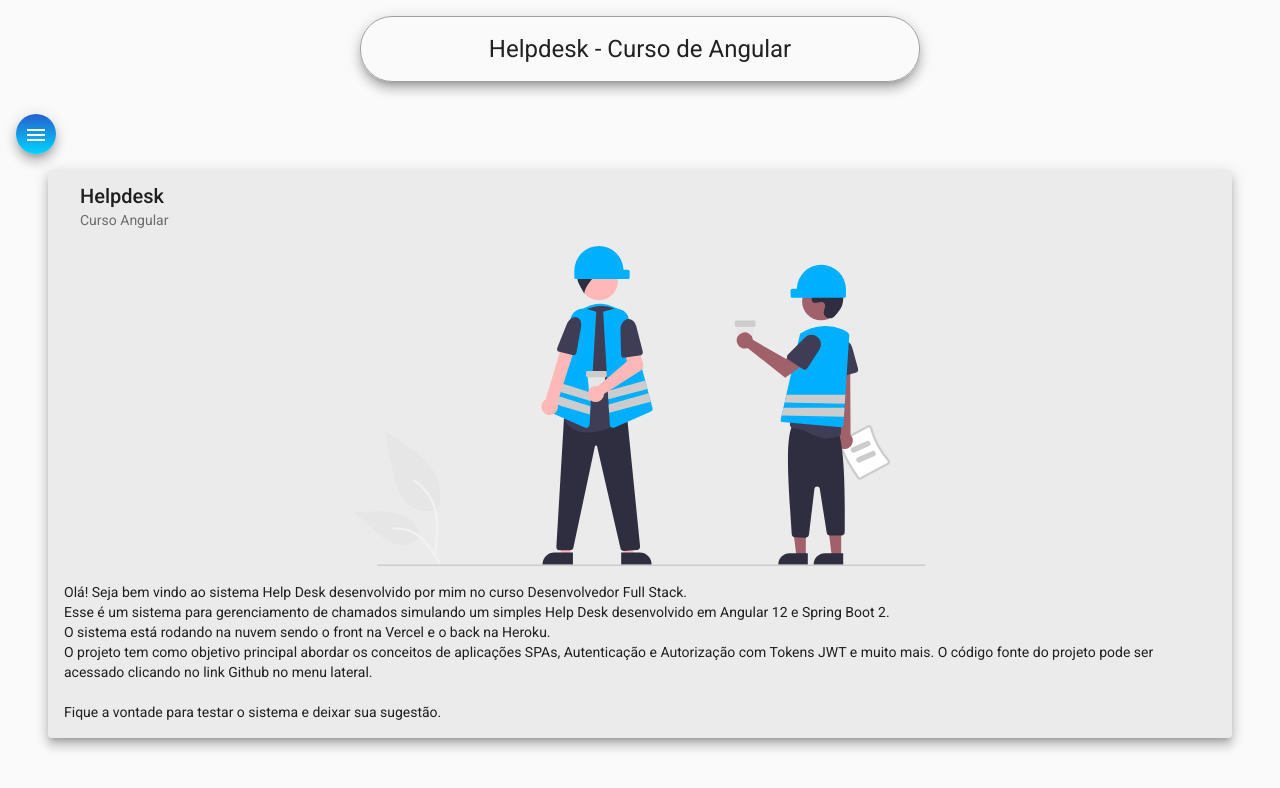
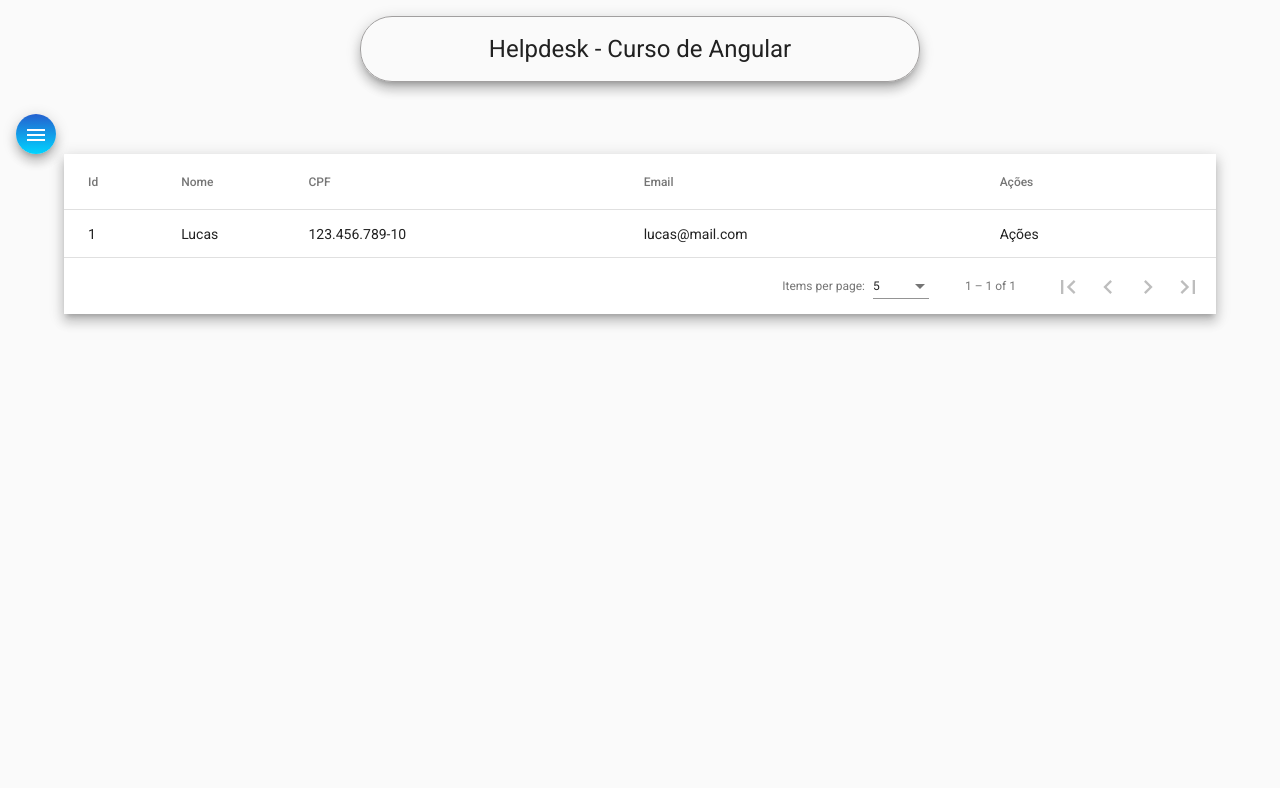
Before and after one commit to lucas208/helpdesk-front, an Angular app: page /tecnicos in a window 1280 px wide. Before the commit this address led to /home. Shown: the top 788 px of the page. Built offline with nearby package versions, Linux system fonts and the light colour scheme.

Commit message:
Refinando componente tecnico-list

```diff
--- a/src/app/components/nav/nav.component.ts
+++ b/src/app/components/nav/nav.component.ts
@@ -11,7 +11,7 @@
   constructor(private router: Router) { }
 
   ngOnInit(): void {
-    this.router.navigate(['home'])
+    this.router.navigate(['tecnicos'])
   }
 
 }
--- a/src/app/components/tecnico/tecnico-list/tecnico-list.component.css
+++ b/src/app/components/tecnico/tecnico-list/tecnico-list.component.css
@@ -0,0 +1,8 @@
+.container {
+    width: 90%;
+    margin: auto;
+}
+
+table {
+    width: 100%;
+}
--- a/src/app/components/tecnico/tecnico-list/tecnico-list.component.html
+++ b/src/app/components/tecnico/tecnico-list/tecnico-list.component.html
@@ -1 +1,39 @@
-<p>tecnico-list works!</p>
+<div class="container">
+    <div class="mat-elevation-z8">
+        <table mat-table [dataSource]="dataSource">
+
+          <ng-container matColumnDef="position">
+            <th mat-header-cell *matHeaderCellDef> Id </th>
+            <td mat-cell *matCellDef="let element"> {{element.id}} </td>
+          </ng-container>
+
+          <ng-container matColumnDef="name">
+            <th mat-header-cell *matHeaderCellDef> Nome </th>
+            <td mat-cell *matCellDef="let element"> {{element.nome}} </td>
+          </ng-container>
+
+          <ng-container matColumnDef="weight">
+            <th mat-header-cell *matHeaderCellDef> CPF </th>
+            <td mat-cell *matCellDef="let element"> {{element.cpf}} </td>
+          </ng-container>
+
+          <ng-container matColumnDef="symbol">
+            <th mat-header-cell *matHeaderCellDef> Email </th>
+            <td mat-cell *matCellDef="let element"> {{element.email}} </td>
+          </ng-container>
+
+          <ng-container matColumnDef="acoes">
+            <th mat-header-cell *matHeaderCellDef> Ações </th>
+            <td mat-cell *matCellDef="let element"> Ações </td>
+          </ng-container>
+
+          <tr mat-header-row *matHeaderRowDef="displayedColumns"></tr>
+          <tr mat-row *matRowDef="let row; columns: displayedColumns;"></tr>
+        </table>
+
+        <mat-paginator [pageSizeOptions]="[5, 10, 20]"
+                       showFirstLastButtons
+                       aria-label="Select page of periodic elements">
+        </mat-paginator>
+      </div>
+</div>
--- a/src/app/components/tecnico/tecnico-list/tecnico-list.component.ts
+++ b/src/app/components/tecnico/tecnico-list/tecnico-list.component.ts
@@ -1,4 +1,7 @@
-import { Component, OnInit } from '@angular/core';
+import { Component, OnInit, ViewChild } from '@angular/core';
+import { MatPaginator } from '@angular/material/paginator';
+import { MatTableDataSource } from '@angular/material/table';
+import { Tecnico } from 'src/app/models/tecnico';
 
 @Component({
   selector: 'app-tecnico-list',
@@ -7,9 +10,31 @@
 })
 export class TecnicoListComponent implements OnInit {
 
+  ELEMENT_DATA: Tecnico[] = [
+    {
+      id: 1,
+      nome: 'Lucas',
+      cpf: '123.456.789-10',
+      email: 'lucas@mail.com',
+      senha: '1234',
+      perfis: ['0'],
+      dataCriacao: '08/10/2022'
+    }
+  ];
+
+  displayedColumns: string[] = ['position', 'name', 'weight', 'symbol', 'acoes'];
+  dataSource = new MatTableDataSource<Tecnico>(this.ELEMENT_DATA);
+
   constructor() { }
 
   ngOnInit(): void {
   }
 
+
+  @ViewChild(MatPaginator) paginator: MatPaginator;
+
+  ngAfterViewInit() {
+    this.dataSource.paginator = this.paginator;
+  }
+
 }
--- /dev/null
+++ b/src/app/models/tecnico.ts
@@ -0,0 +1,9 @@
+export interface Tecnico {
+    id?: any;
+    nome: string;
+    cpf: string;
+    email: string;
+    senha: string;
+    perfis: string[];
+    dataCriacao: any;
+}
```
